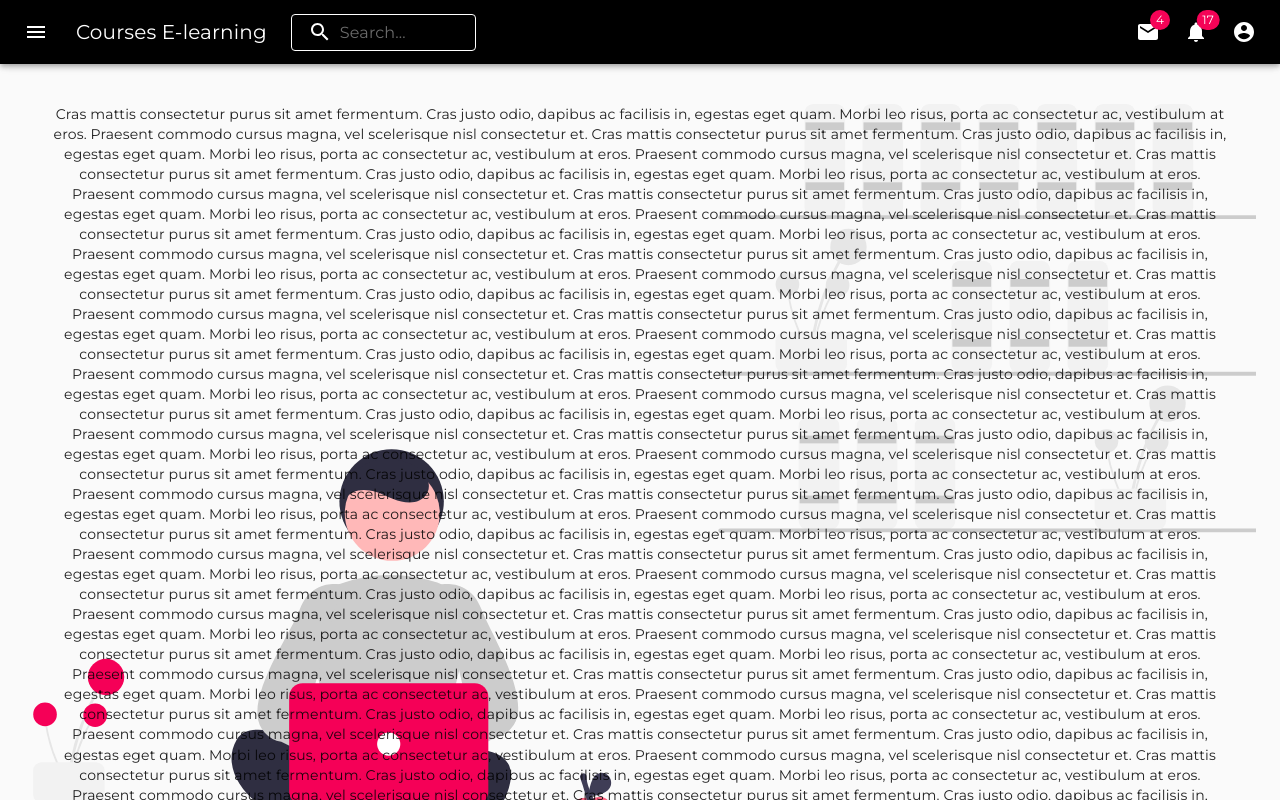
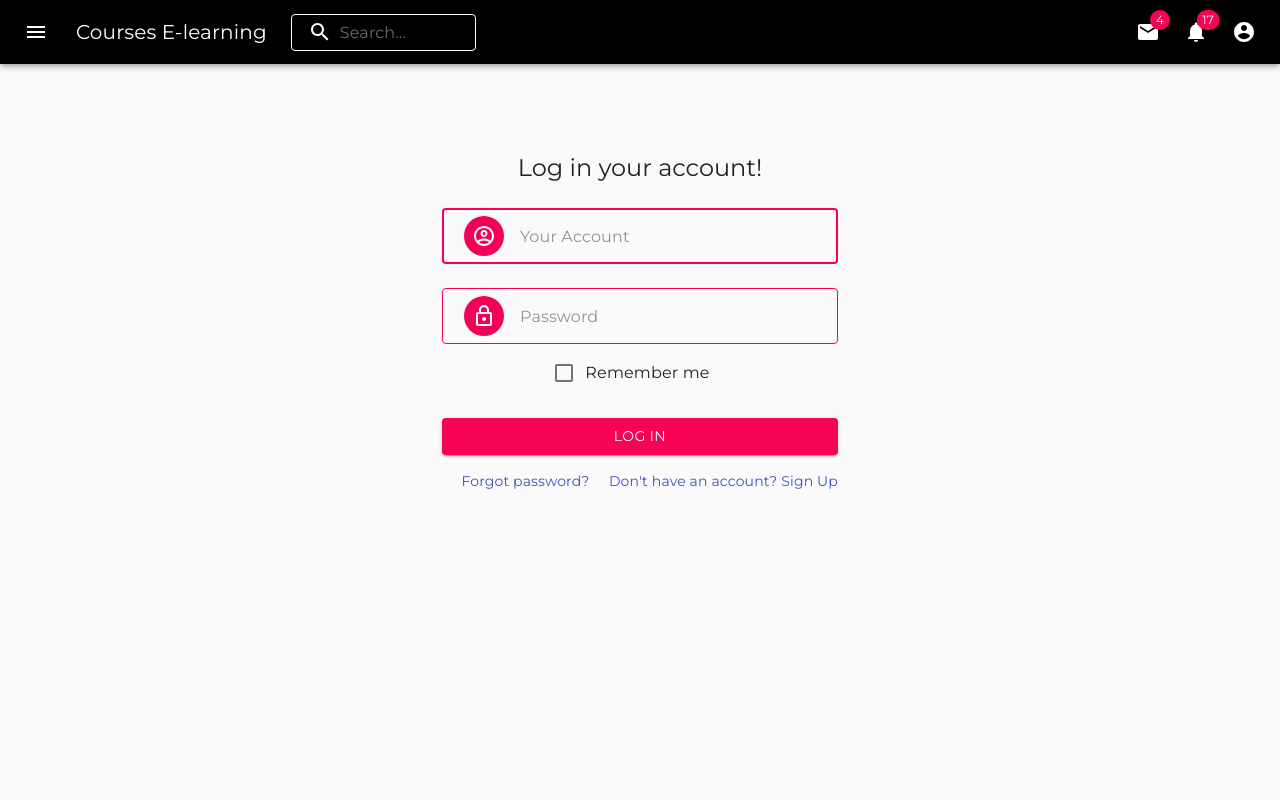
Before and after one commit to NguyenChiTrung1310/course-react-app, a React (Create React App) app in the folder e-learning/: page / in a window 1280 px wide. Shown: the top 800 px of the page. Built offline with nearby package versions, Linux system fonts and the light colour scheme.

Commit message:
2) update UI login-page

```diff
--- a/e-learning/src/App.tsx
+++ b/e-learning/src/App.tsx
@@ -3,13 +3,15 @@ import AppMenu from './components/AppBar';
 import HomePage from './pages/Home';
 import { CssBaseline } from '@material-ui/core';
 import './App.scss';
+import LoginPage from './pages/Login';
 
 function App() {
   return (
     <div className='App'>
       <CssBaseline />
       <AppMenu>
-        <HomePage />
+        {/* <HomePage /> */}
+        <LoginPage/>
       </AppMenu>
     </div>
   );
--- /dev/null
+++ b/e-learning/src/pages/Login/_loginpage.scss
@@ -0,0 +1 @@
+@import '../../styles/styles.scss';
--- /dev/null
+++ b/e-learning/src/pages/Login/index.tsx
@@ -0,0 +1,105 @@
+import React from 'react'
+import { Typography,
+    Box,
+    Grid,
+    Container,
+    Avatar,
+    Button,
+    CssBaseline,
+    TextField,
+    FormControlLabel,
+    Checkbox,
+    Link,
+    InputAdornment,
+ } from '@material-ui/core';
+import LockOutlinedIcon from '@material-ui/icons/LockOutlined';
+import AccountCircleOutlined from '@material-ui/icons/AccountCircleOutlined';
+import {useStyles} from './useStyles';
+import './_loginpage.scss'
+
+ function LoginPage() {
+    const classes = useStyles();
+    return (
+    <Container component="main" maxWidth="xs">
+      <CssBaseline />
+      <div className={classes.paper}>
+        <Typography component="h1" variant="h5">
+         Log in your account!
+        </Typography>
+        <form className={classes.form} noValidate>
+          <TextField
+           className={classes.field}
+            variant="outlined"
+            margin="normal"
+            required
+            fullWidth
+            id="email"
+            placeholder="Your Account"
+            name="email"
+            autoComplete="email"
+            autoFocus
+            InputProps={{
+                startAdornment: (
+                  <InputAdornment position="start">
+                      <Avatar className={classes.avatar}>
+                    <AccountCircleOutlined />
+                    </Avatar>
+                  </InputAdornment>
+                ),
+              }}
+          />
+          <TextField
+           className={classes.field}
+            variant="outlined"
+            margin="normal"
+            required
+            fullWidth
+            name="password"
+            placeholder="Password"
+            type="password"
+            id="password"
+            autoComplete="current-password"
+            InputProps={{
+                startAdornment: (
+                  <InputAdornment position="start">
+                       <Avatar className={classes.avatar}>
+                    <LockOutlinedIcon />
+                    </Avatar>
+                  </InputAdornment>
+                ),
+              }}
+          />
+          <FormControlLabel
+            control={<Checkbox value="remember" color="secondary" />}
+            label="Remember me"
+          />
+          <Button
+            type="submit"
+            fullWidth
+            variant="contained"
+            color="secondary"
+            className={classes.submit}
+          >
+            Log In
+          </Button>
+          <Grid container>
+            <Grid item xs>
+              <Link href="#" variant="body2">
+                Forgot password?
+              </Link>
+            </Grid>
+            <Grid item>
+              <Link href="#" variant="body2">
+                {"Don't have an account? Sign Up"}
+              </Link>
+            </Grid>
+          </Grid>
+        </form>
+      </div>
+      <Box mt={8}>
+      </Box>
+    </Container>
+    )
+}
+
+export default LoginPage;
--- /dev/null
+++ b/e-learning/src/pages/Login/useStyles.ts
@@ -0,0 +1,42 @@
+import { makeStyles, withStyles } from '@material-ui/core';
+
+export const useStyles = makeStyles((theme) => ({
+    paper: {
+      marginTop: theme.spacing(8),
+      display: 'flex',
+      flexDirection: 'column',
+      alignItems: 'center',
+    },
+    avatar: {
+      margin: theme.spacing(1),
+      backgroundColor: theme.palette.secondary.main,
+    },
+    form: {
+      width: '100%',
+      marginTop: theme.spacing(1),
+    },
+    submit: {
+      margin: theme.spacing(3, 0, 2),
+      backgroundColor: '#f50357',
+    },
+    field: {
+        '& .MuiOutlinedInput-root .MuiOutlinedInput-notchedOutline': {
+          borderColor: '#f50057',
+        },
+        '&:hover .MuiOutlinedInput-root .MuiOutlinedInput-notchedOutline': {
+          borderColor: '#f50057',
+        },
+        '& .MuiOutlinedInput-input': {
+          color: '#000',
+        },
+        '&:hover .MuiOutlinedInput-input': {
+          color: '#000',
+        },
+        '& .MuiInputLabel-outlined': {
+          color: '#000',
+        },
+        '&:hover .MuiInputLabel-outlined': {
+          color: '#f50057',
+        },
+    }
+  }));
--- a/e-learning/src/styles/_variables.scss
+++ b/e-learning/src/styles/_variables.scss
@@ -1,4 +1,5 @@
 // Theme Colors
+$root: #f50057;
 $primary: #e61a27;
 $danger: #ed1c2d;
 $borderColor: #eaeff0;
```
Also changed, not shown: e-learning/src/pages/Home/_homepage.scss (+6 -6 lines), e-learning/src/assets/login-red.svg (added).
